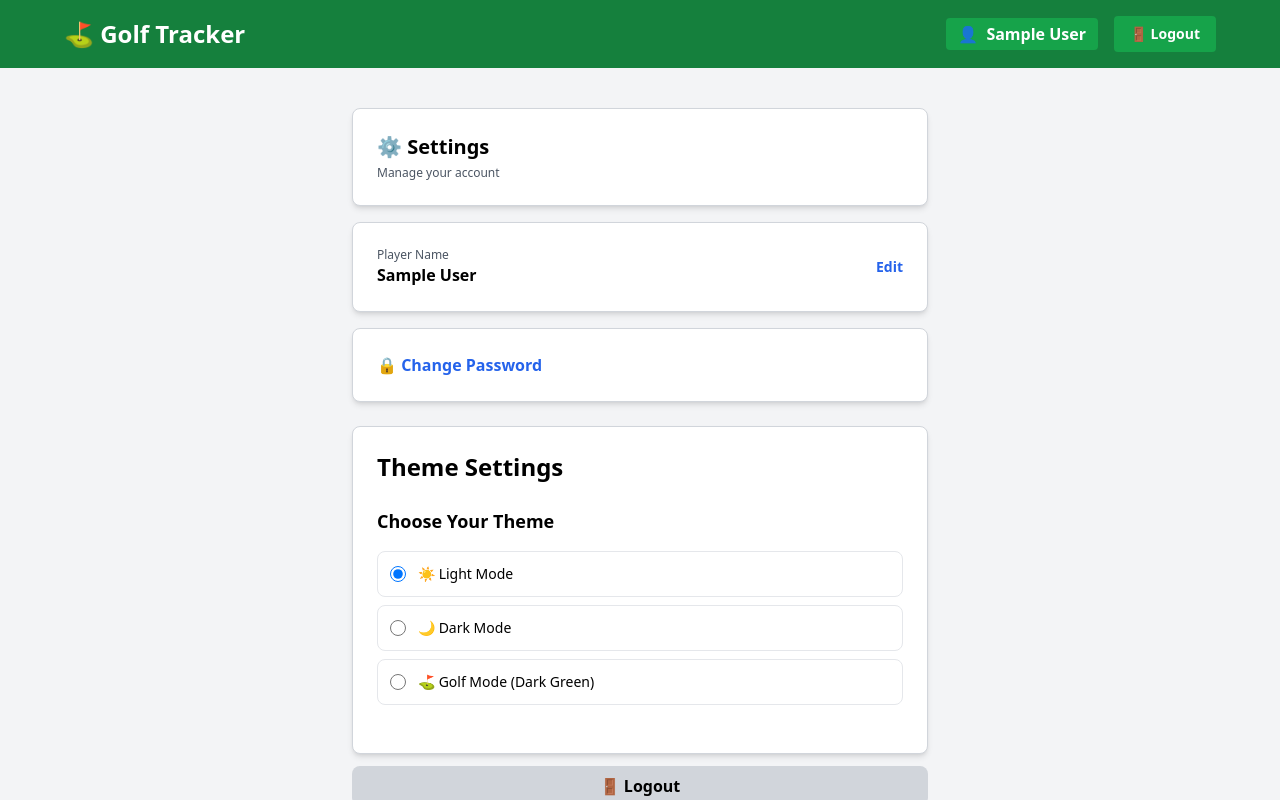
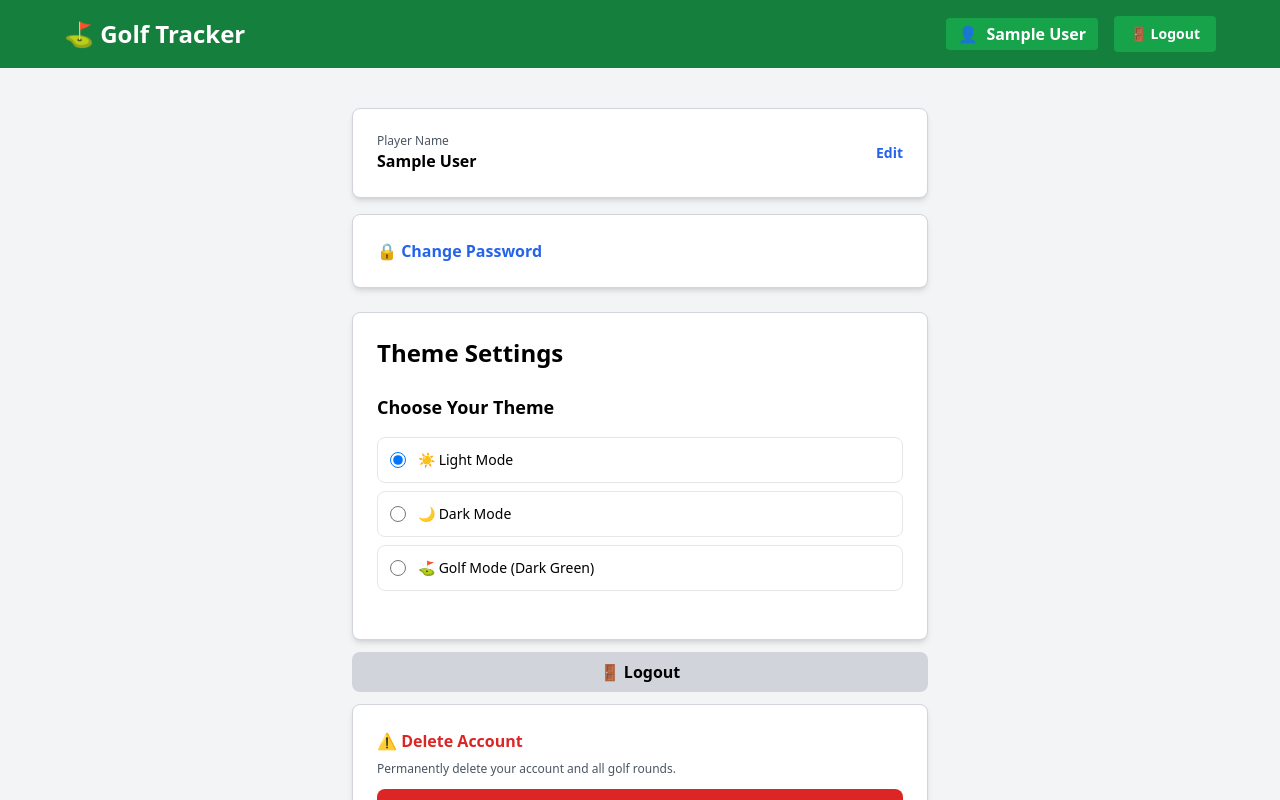
Before and after one commit to sdrindahl/Golf-Score, a Next.js app: page /settings in a window 1280 px wide. Shown: the top 800 px of the page. Built offline with nearby package versions, Linux system fonts and the light colour scheme; no server answers; the database is empty; sample sign-in values are in the browser's storage.

Commit message:
Remove settings header text from Account page, keep theme selector

```diff
--- a/app/settings/page.tsx
+++ b/app/settings/page.tsx
@@ -154,10 +154,6 @@ export default function Settings() {
 
   return (
     <div className="max-w-xl mx-auto py-4">
-      <div className="card mb-4">
-        <h1 className="text-xl font-bold mb-1">⚙️ Settings</h1>
-        <p className="text-gray-600 text-xs">Manage your account</p>
-      </div>
 
       {/* Current Name Card */}
       <div className="card mb-4 p-3">
```
